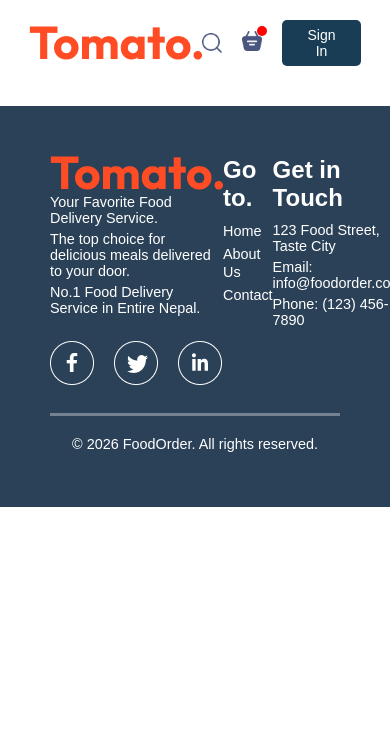
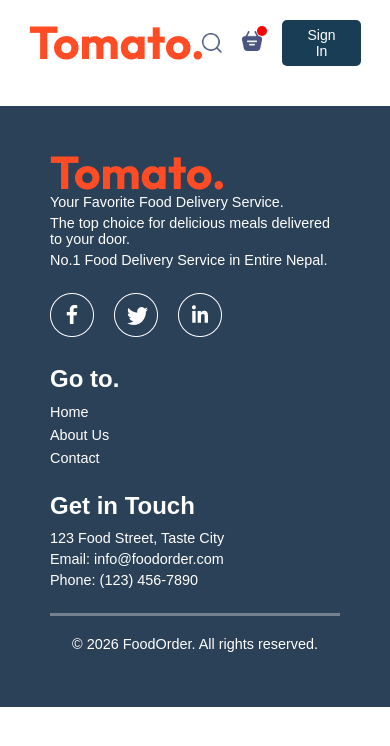
Before and after one commit to KiranMainaliOfficial/MERN_Projects, a React (Vite) app in the folder foodOrder/frontend/: page /place-order in a window 390 px wide. Shown: the top 746 px of the page. Built offline with nearby package versions, Linux system fonts and the light colour scheme; a web font is replaced by a local one.

Commit message:
responsive

```diff
--- a/foodOrder/frontend/src/components/footer/Footer.css
+++ b/foodOrder/frontend/src/components/footer/Footer.css
@@ -53,3 +53,13 @@ footer a {
   font-size: 0.9rem;
   margin-bottom: 5px;
 }
+@media (max-width: 750px) {
+  .upper-footer {
+    display: flex;
+    flex-direction: column;
+    gap: 20px;
+  }
+  .footer .copy {
+    text-align: center;
+  }
+}
```
